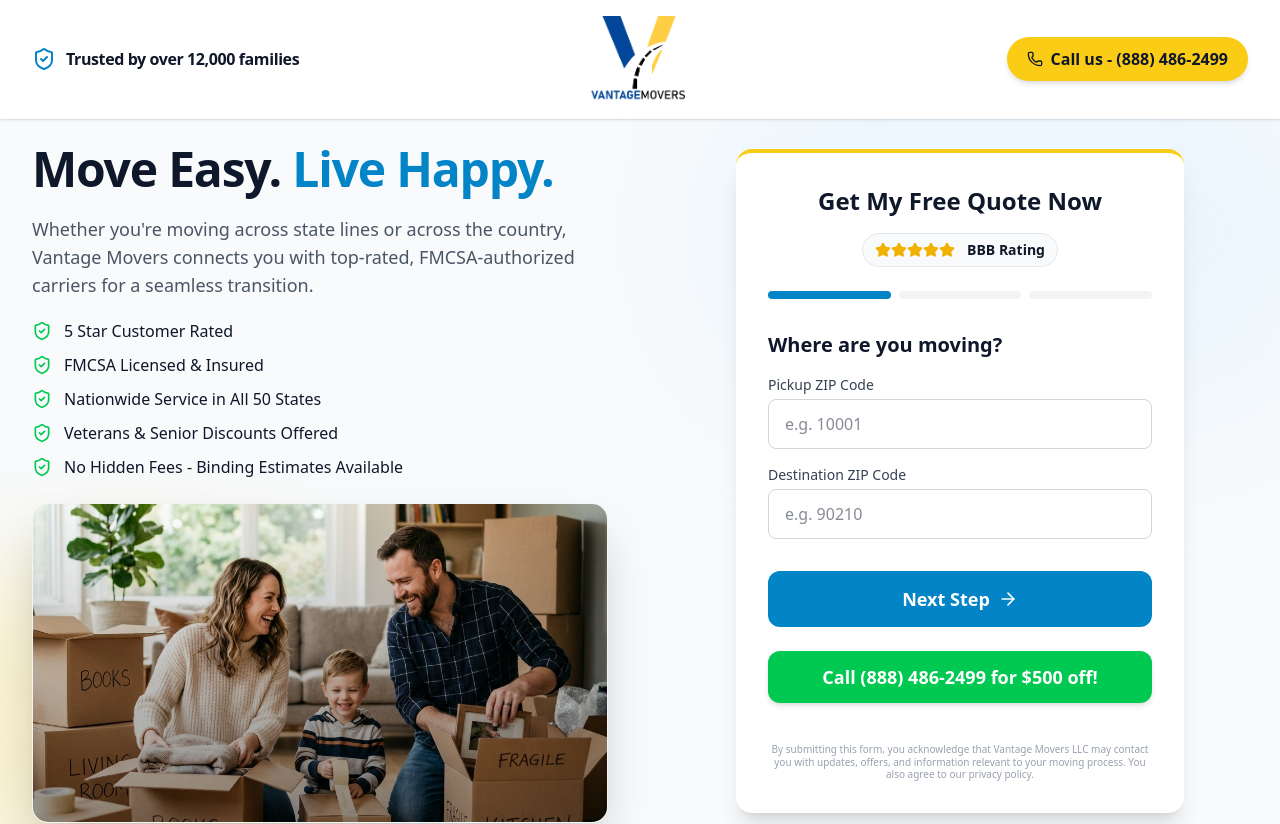
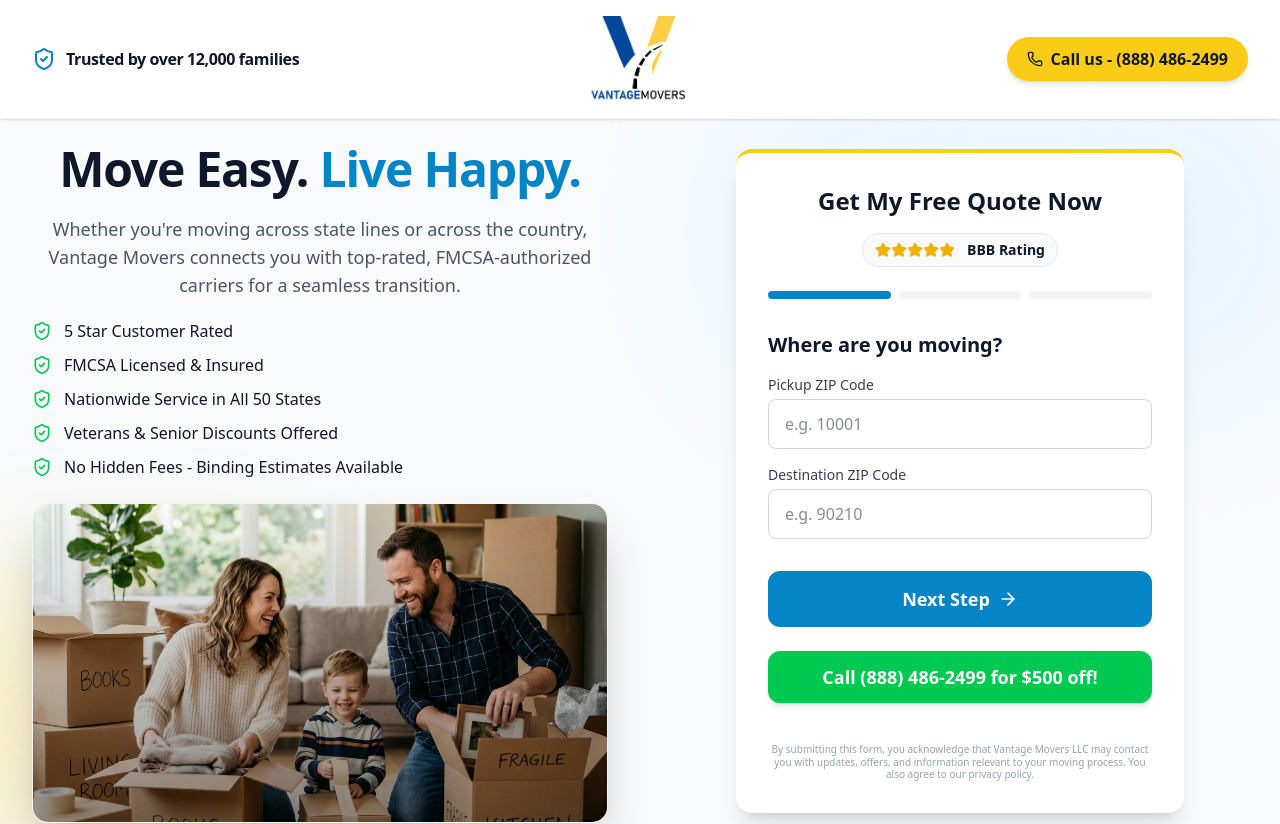
Before and after one commit to lm-rusty/vantage-demopage, a Next.js app: page / in a window 1280 px wide. Shown: the top 824 px of the page. Built offline with nearby package versions, Linux system fonts and the light colour scheme.

Commit message:
Center hero heading and paragraph

```diff
--- a/src/components/Hero.tsx
+++ b/src/components/Hero.tsx
@@ -15,11 +15,11 @@ export default function Hero() {
 
           {/* Left Content */}
           <div className="w-full text-center lg:text-left animate-slide-up flex flex-col justify-center h-full">
-            <h1 className="text-[clamp(1.5rem,7vw,2.25rem)] sm:text-4xl md:text-5xl lg:text-5xl font-extrabold text-vantage-dark leading-tight tracking-tight mb-4 whitespace-nowrap sm:whitespace-normal lg:whitespace-nowrap">
+            <h1 className="text-[clamp(1.5rem,7vw,2.25rem)] sm:text-4xl md:text-5xl lg:text-5xl font-extrabold text-vantage-dark leading-tight tracking-tight mb-4 whitespace-nowrap sm:whitespace-normal lg:whitespace-nowrap lg:text-center lg:w-full">
               Move Easy. <span className="text-vantage-blue">Live Happy.</span>
             </h1>
 
-            <p className="text-base md:text-lg text-gray-600 mb-5 max-w-2xl mx-auto lg:mx-0">
+            <p className="text-base md:text-lg text-gray-600 mb-5 max-w-2xl mx-auto lg:text-center">
               Whether you're moving across state lines or across the country, Vantage Movers connects you with top-rated, FMCSA-authorized carriers for a seamless transition.
             </p>
 
```
